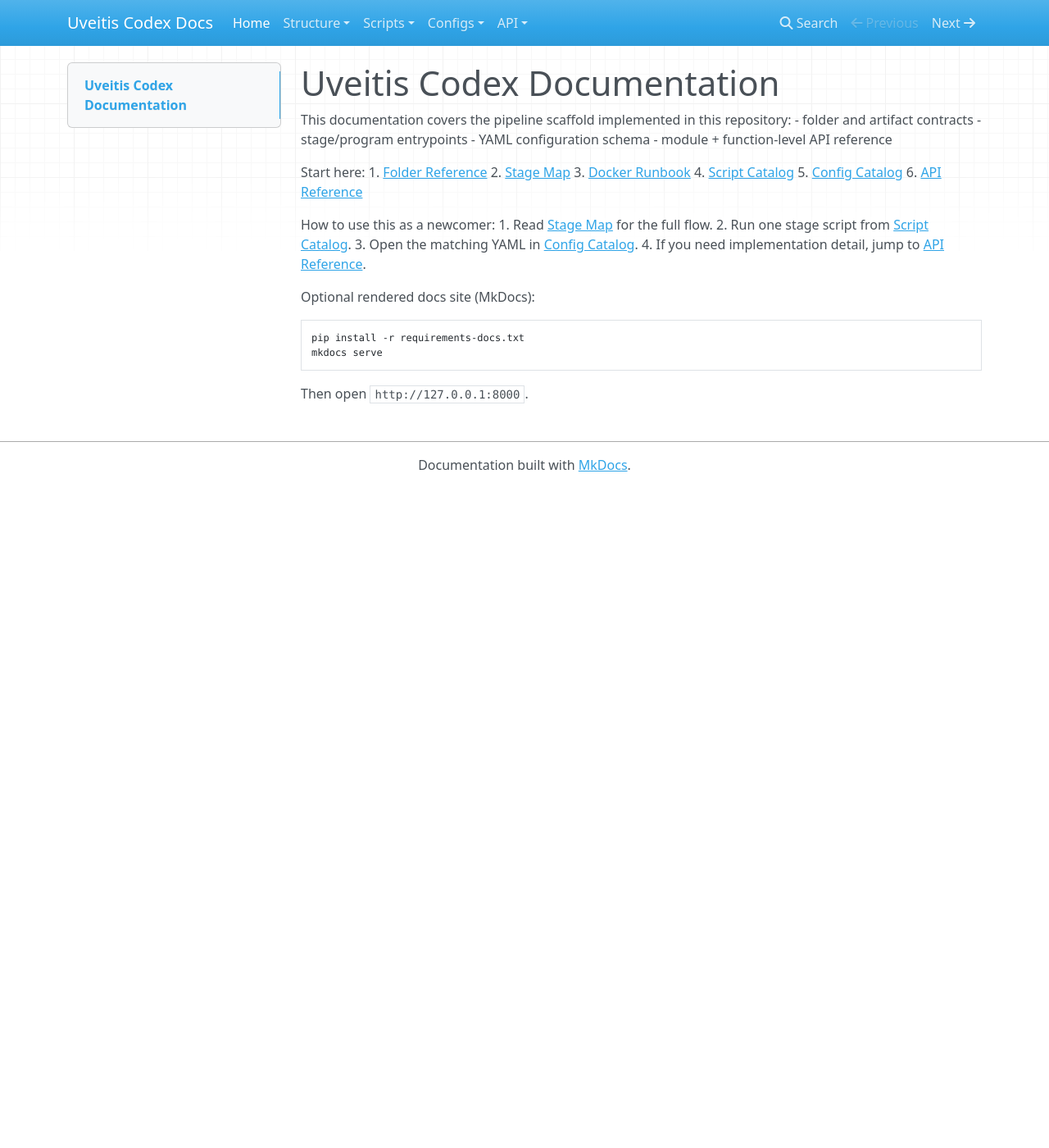
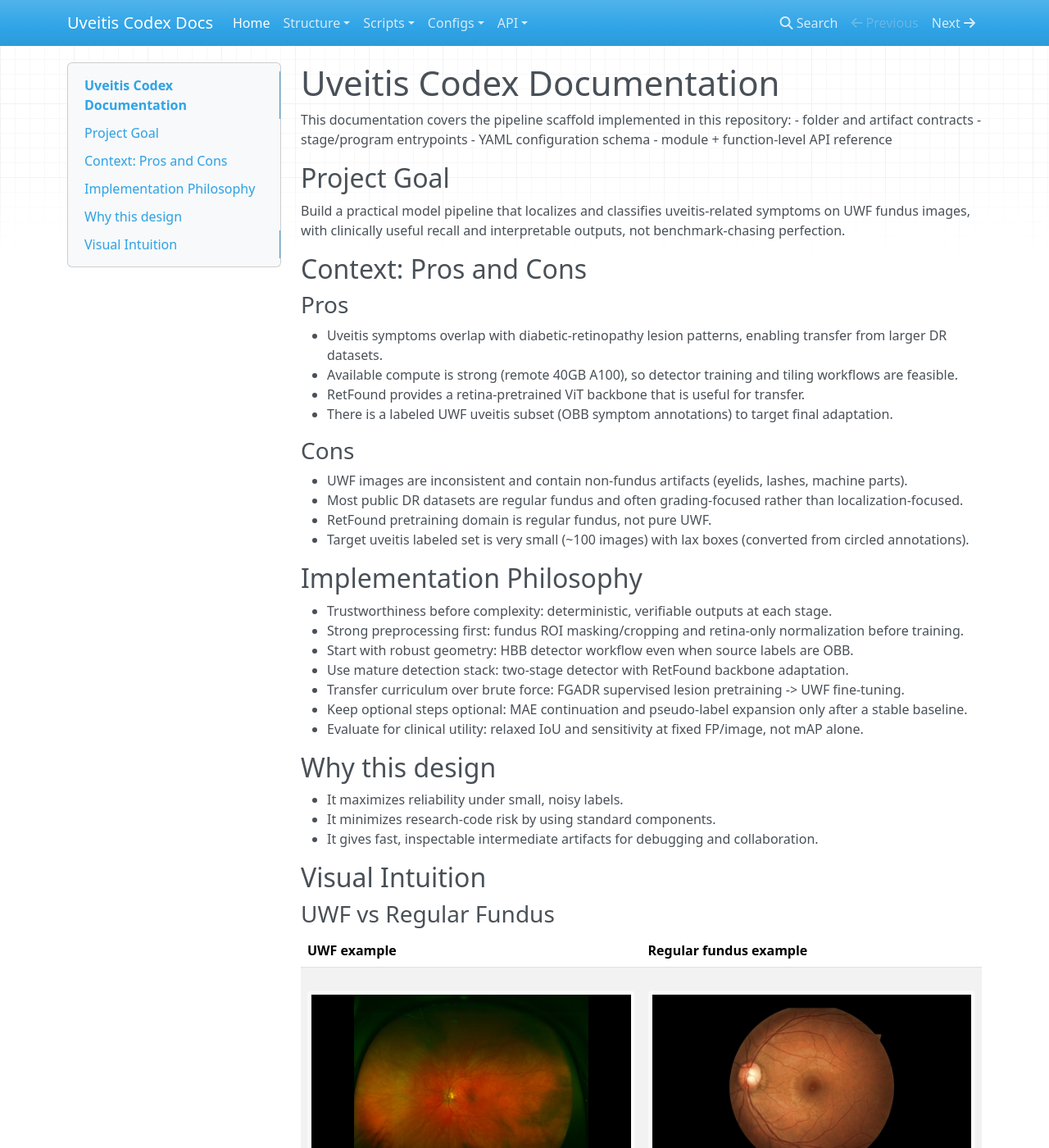
Before and after one commit to joey-david/uveitis_codex, an MkDocs documentation site: the page built from docs/index.md, in a window 1280 px wide and 1400 px high. Shown: the whole window at 82% size. Built offline with MkDocs 1.6.1, drawn with Linux system fonts in a browser that asks for light colours; nearby versions of some CDN libraries; some of the changed text lies outside the part shown.

Commit message:
docs: enrich landing page with visuals and fix mkdocs link structure

```diff
--- a/docs/index.md
+++ b/docs/index.md
@@ -5,6 +5,66 @@ This documentation covers the pipeline scaffold implemented in this repository:
 - stage/program entrypoints
 - YAML configuration schema
 - module + function-level API reference
+
+## Project Goal
+
+Build a practical model pipeline that localizes and classifies uveitis-related symptoms on UWF fundus images, with clinically useful recall and interpretable outputs, not benchmark-chasing perfection.
+
+## Context: Pros and Cons
+
+### Pros
+
+- Uveitis symptoms overlap with diabetic-retinopathy lesion patterns, enabling transfer from larger DR datasets.
+- Available compute is strong (remote 40GB A100), so detector training and tiling workflows are feasible.
+- RetFound provides a retina-pretrained ViT backbone that is useful for transfer.
+- There is a labeled UWF uveitis subset (OBB symptom annotations) to target final adaptation.
+
+### Cons
+
+- UWF images are inconsistent and contain non-fundus artifacts (eyelids, lashes, machine parts).
+- Most public DR datasets are regular fundus and often grading-focused rather than localization-focused.
+- RetFound pretraining domain is regular fundus, not pure UWF.
+- Target uveitis labeled set is very small (~100 images) with lax boxes (converted from circled annotations).
+
+## Implementation Philosophy
+
+- Trustworthiness before complexity: deterministic, verifiable outputs at each stage.
+- Strong preprocessing first: fundus ROI masking/cropping and retina-only normalization before training.
+- Start with robust geometry: HBB detector workflow even when source labels are OBB.
+- Use mature detection stack: two-stage detector with RetFound backbone adaptation.
+- Transfer curriculum over brute force: FGADR supervised lesion pretraining -> UWF fine-tuning.
+- Keep optional steps optional: MAE continuation and pseudo-label expansion only after a stable baseline.
+- Evaluate for clinical utility: relaxed IoU and sensitivity at fixed FP/image, not mAP alone.
+
+## Why this design
+
+- It maximizes reliability under small, noisy labels.
+- It minimizes research-code risk by using standard components.
+- It gives fast, inspectable intermediate artifacts for debugging and collaboration.
+
+## Visual Intuition
+
+### UWF vs Regular Fundus
+
+| UWF example | Regular fundus example |
+|---|---|
+| ![UWF example](assets/img/uwf_example.jpg) | ![Regular fundus example](assets/img/regular_fundus_example.jpg) |
+
+Source images:
+- UWF: `datasets/uwf-700/Images/Uveitis/Uveitis-001.jpg`
+- Regular fundus: `datasets/eyepacs/train/13_left.jpg`
+
+### RETFound Illustration
+
+![RETFound illustration](assets/img/retfound_illustration.png)
+
+Illustration intent:
+- summarizes how RETFound pretraining knowledge is reused in this project’s detector stack.
+- based on RETFound repository information (`../RETFound/README.md`).
+
+### Pipeline Schema
+
+![Pipeline schema](assets/img/pipeline_schema.png)
 
 Start here:
 1. [Folder Reference](structure/folder-reference.md)
```
Also changed, not shown: docs/README.md (deleted, +0 -3 lines), docs/structure/docker-runbook.md (+26 -7 lines), docs/structure/stage-map.md (+1 -2 lines), docs/assets/img/pipeline_schema.png (added), docs/assets/img/regular_fundus_example.jpg (added), docs/assets/img/retfound_illustration.png (added), docs/assets/img/uwf_example.jpg (added), 1 other file.
